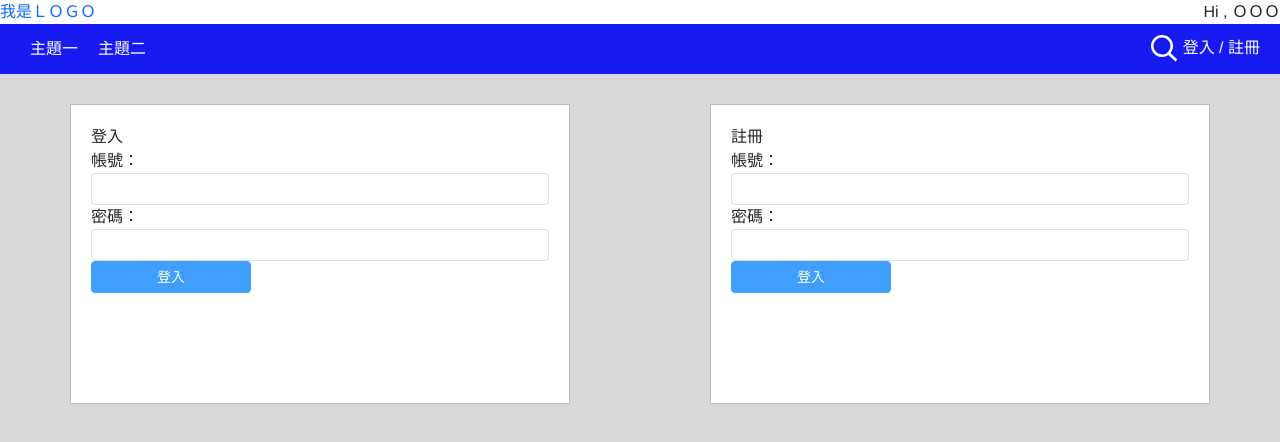
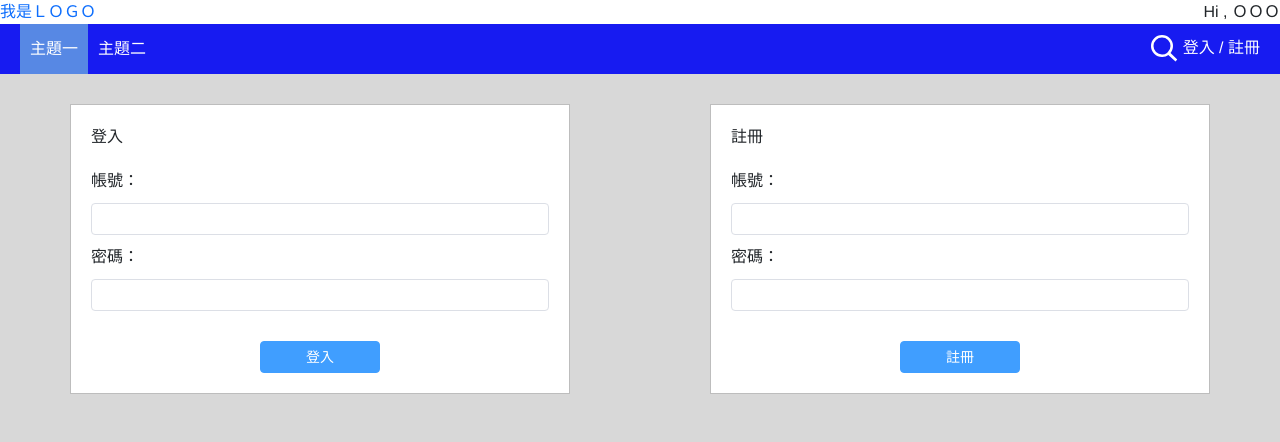
Before and after one commit to lucky4bettty/vue3_blog_test, a Vue app: page /login in a window 1280 px wide. Shown: the top 442 px of the page. Built offline with nearby package versions, Linux system fonts and the light colour scheme.

Commit message:
登入註冊業切版＆＆ navbar調整

```diff
--- a/src/App.vue
+++ b/src/App.vue
@@ -29,7 +29,7 @@
 
       <!-- 左邊分類 -->
       <ul class="navbar_left d-flex">
-        <li>主題一</li>
+        <li class="activeNav">主題一</li>
         <li>主題二</li>
       </ul>
       <!-- 右邊登入 + 查詢 -->
--- a/src/style/user/login.scss
+++ b/src/style/user/login.scss
@@ -6,9 +6,23 @@
 
 .card_login{
     width: 500px;
-    height: 300px;
+
     background-color: white;
     border: 1px rgb(189, 189, 189) solid;
     margin: 30px;
     padding: 20px;
+    .card_title{
+        margin-bottom: 20px;
+    }
+    span{
+        display: block;
+        margin-bottom: 10px;
+        margin-top: 10px;
+    }
 }
+
+.login_btn{
+    margin-top: 30px;
+    display: flex;
+    justify-content:center ;
+}
--- a/src/style/vue-common.scss
+++ b/src/style/vue-common.scss
@@ -23,6 +23,11 @@ body {
     padding-bottom: 0;
 }
 
+ul , li {
+    margin-top: 0;
+    margin-bottom: 0;
+}
+
 // 以上為初始化
 // navbar 相關
 .logo{
@@ -40,18 +45,22 @@ body {
     color:white;
     height: 50px;
     .navbar_left{
-        ul{
-            height: 100%;
-        }
-
+        height: 100%;
         li{
-            height: 100%;
             display: flex;
-            justify-content: center;
+            justify-content:center ;
             align-items: center;
             padding: 10px;
             cursor: pointer;
 
+        }
+
+        li:hover{
+            background-color: rgb(87, 136, 228);
+        }
+
+        .activeNav{
+            background-color: rgb(87, 136, 228);
         }
     }
 
@@ -67,5 +76,5 @@ ul , li {
 
 // 共用元件
 .el-button{
-    width: 160px;
+    width: 120px;
 }
--- a/src/views/user/Login.vue
+++ b/src/views/user/Login.vue
@@ -4,19 +4,21 @@
     <!-- 登入 -->
     <div class="card_login">
 
-        <div>
+        <div class="card_title">
             登入
         </div>
 
-        <span>帳號：</span>
+        <span class="account">帳號：</span>
         <el-input v-model="account_login" placeholder=""></el-input>
 
-        <span>密碼：</span>
+        <span class="password">密碼：</span>
         <el-input v-model="ps_login" placeholder=""></el-input>
 
-        <el-button type="primary">
-            登入
-        </el-button>
+        <div class="login_btn">
+            <el-button type="primary">
+                登入
+            </el-button>
+        </div>
 
 
     </div>
@@ -24,7 +26,7 @@
     <!-- 註冊 -->
     <div class="card_login">
 
-        <div>
+        <div class="card_title">
             註冊
         </div>
 
@@ -34,9 +36,12 @@
         <span>密碼：</span>
         <el-input v-model="ps_login" placeholder=""></el-input>
 
-        <el-button type="primary">
-            登入
-        </el-button>
+        <div class="login_btn">
+            <el-button type="primary">
+                註冊
+            </el-button>
+        </div>
+
 
 
     </div>
```
Also changed, not shown: src/views/user/SignUp.vue (deleted).
